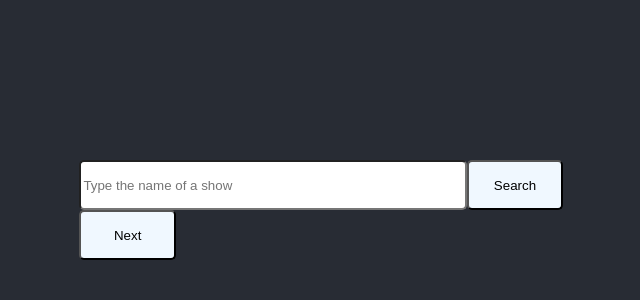
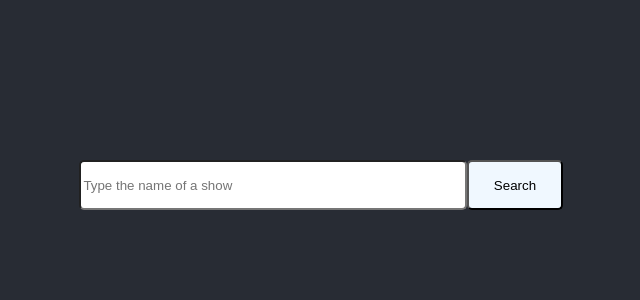
Before and after one commit to angelinahan/binge-watch-calculator, a React (Create React App) app: page / in a window 1280 px wide. Shown: the top 300 px of the page, without its empty margins (319-959 px from the left). Built offline with nearby package versions, Linux system fonts and the light colour scheme.

Commit message:
highlight show when clicked on, show/hide next button

```diff
--- a/src/components/ResultRow.js
+++ b/src/components/ResultRow.js
@@ -6,7 +6,6 @@ const ResultDiv = styled.div`
     height: 50px;
     padding: 10px;
     display: flex;
-    overflow: ...;
     justify-content: space-between;
     border-radius: 5px;
     cursor: pointer;
@@ -14,7 +13,7 @@ const ResultDiv = styled.div`
         background-color: pink;
         transition: 0.3s background-color;
     }
-    background-color: props => (props.selected ? pink : none);
+    background-color: ${props => (props.selected ? props.selected : 'none')};
     transition: 0.3s background-color;
 `
 
@@ -28,17 +27,16 @@ export const ResultRow = ({ show, selectedShowId, setShowId }) => {
     if (show.image) {
         imageUrl = show.image.medium;
     };
-    let selected = false;
-    useEffect(() => {
-        selected = selectedShowId === show.id;
-    });
     let year = '';
     if (show.premiered) {
         year = `(` + show.premiered.substring(0, 4) + `)`;
     }
     return (
         <>
-            <ResultDiv selected={selectedShowId === show.id} onClick={() => setShowId(show.id)} >
+            <ResultDiv selected={selectedShowId === show.id ? 'pink' : 'none'} onClick={() => setShowId(show.id)} >
+                {
+                    console.log(selectedShowId === show.id)
+                }
                 <ResultImage src={imageUrl}></ResultImage>
                 <p>{show.name}</p>
                 <p>{year}</p>
--- a/src/pages/Step1.js
+++ b/src/pages/Step1.js
@@ -6,6 +6,7 @@ const Step1Container = styled.div`
     display: flex;
     margin: 20vh 5vw;
     flex-direction: column;
+    align-items: center;
 `
 
 const SearchBarDiv = styled.div`
@@ -31,7 +32,7 @@ const ResultsDiv = styled.div`
     border-radius: 5px;
 `
 
-export const Step1 = ( props ) => {
+export const Step1 = (props) => {
     return (
         <>
             <Step1Container>
@@ -48,12 +49,19 @@ export const Step1 = ( props ) => {
                                 key={result.show.id}
                                 show={result.show}
                                 selectedShowId={props.showId}
-                        setShowId={props.setShowId}/>
+                                setShowId={props.setShowId} />
                         )
                     }
                 </ResultsDiv>
-                <Button onClick={() => {showInfo(props.showId);
-                props.setStep(2);}}>Next</Button>
+                <Button onClick={() => {
+                    showInfo(props.showId);
+                    props.setStep(2);
+                }}
+                    hidden={!props.showId && props.results !== []}
+                    disabled={!props.showId}>Next</Button>
+                {
+                    console.log(props.results)
+                }
             </Step1Container>
         </>
     )
```
Lines whose indentation alone changed are shown as unchanged.
